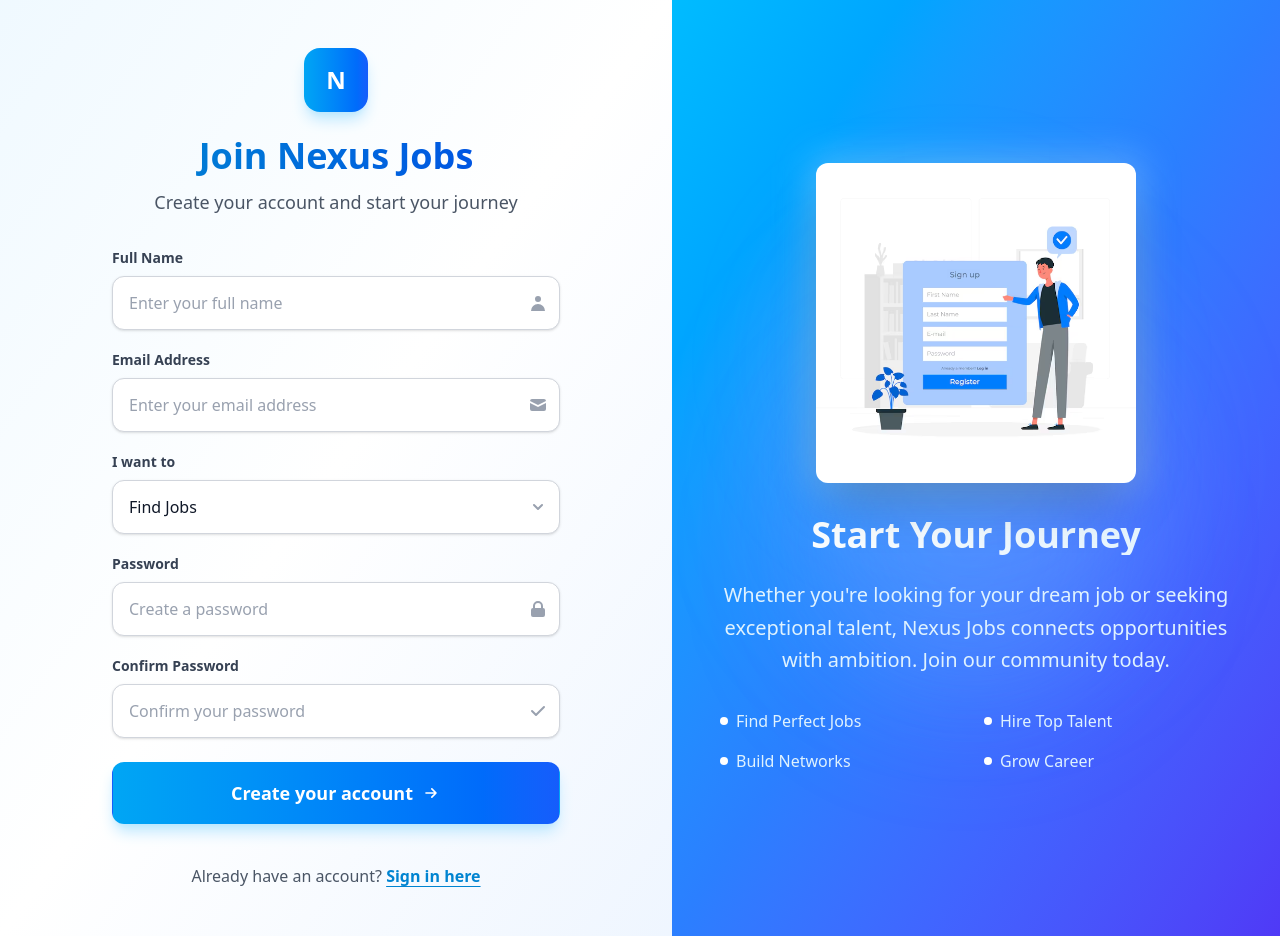
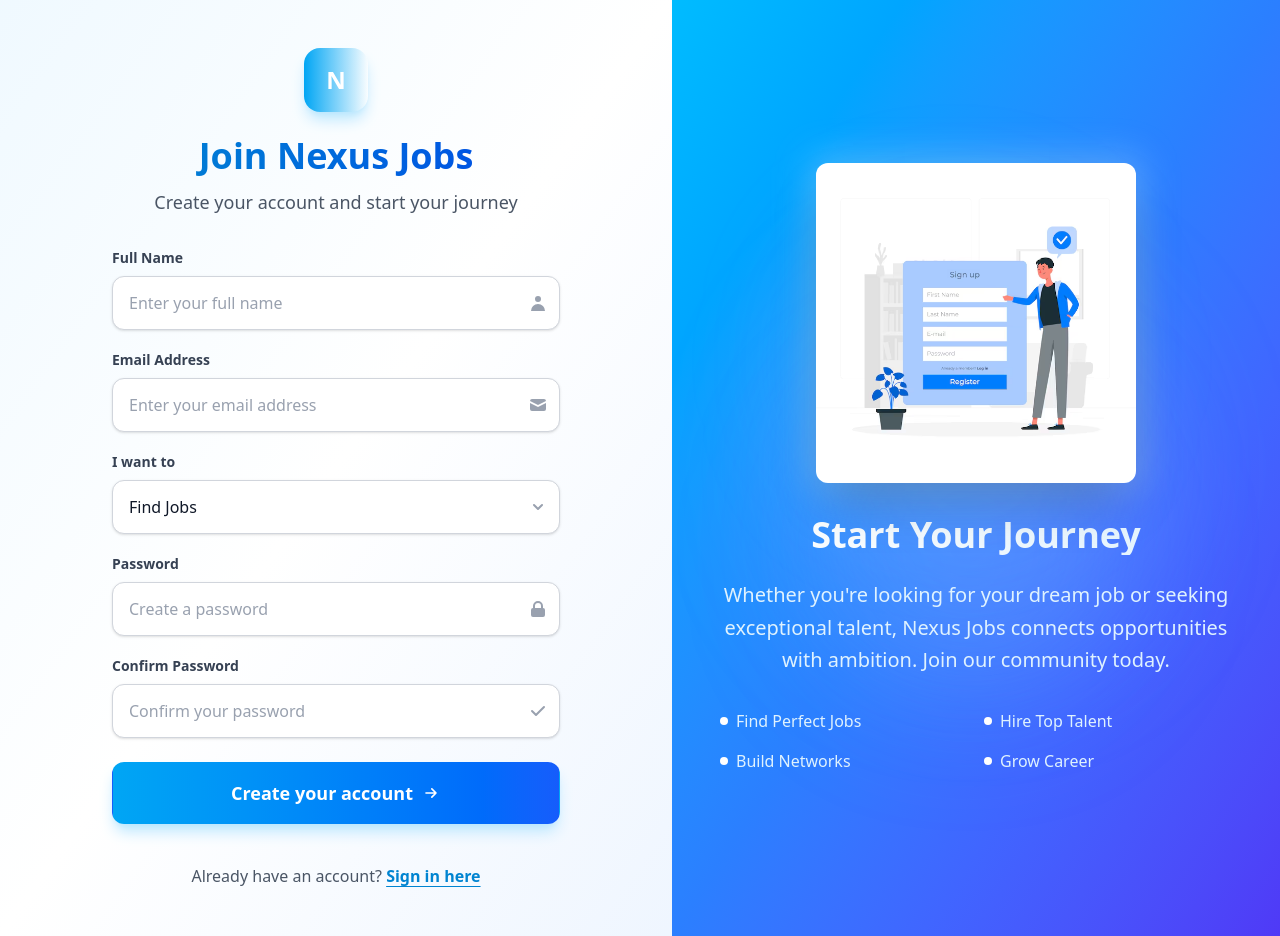
Before and after one commit to kimani-25-kikis/Job_Posting_and_application_Frontend, a React (Vite) app: page /register in a window 1280 px wide. Built offline with nearby package versions, Linux system fonts and the light colour scheme.

Commit message:
Updating the dashboards

```diff
--- a/src/components/auth/Register.tsx
+++ b/src/components/auth/Register.tsx
@@ -110,7 +110,7 @@
         <div className="max-w-md w-full space-y-8">
           {/* Header */}
           <div className="text-center">
-            <div className="mx-auto h-16 w-16 bg-gradient-to-r from-sky-500 to-blue-600 rounded-2xl flex items-center justify-center shadow-lg shadow-sky-200">
+            <div className="mx-auto h-16 w-16 bg-gradient-to-r from-sky-500 to-blue-590 rounded-2xl flex items-center justify-center shadow-lg shadow-sky-200">
               <span className="text-white font-bold text-2xl">N</span>
             </div>
             <h2 className="mt-6 text-center text-4xl font-bold bg-gradient-to-r from-sky-600 to-blue-700 bg-clip-text text-transparent">
```
